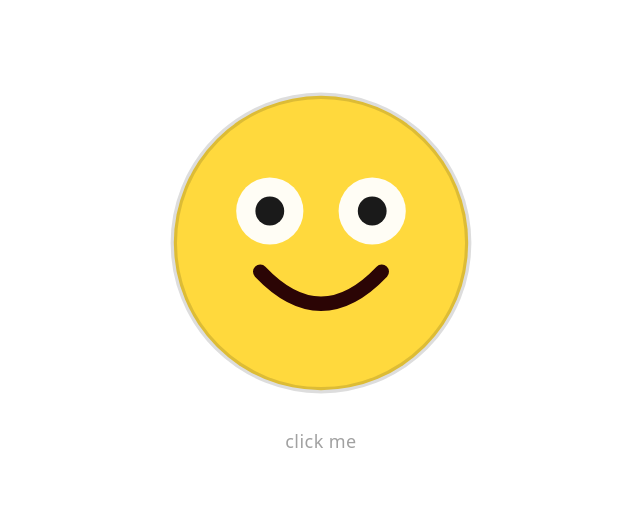
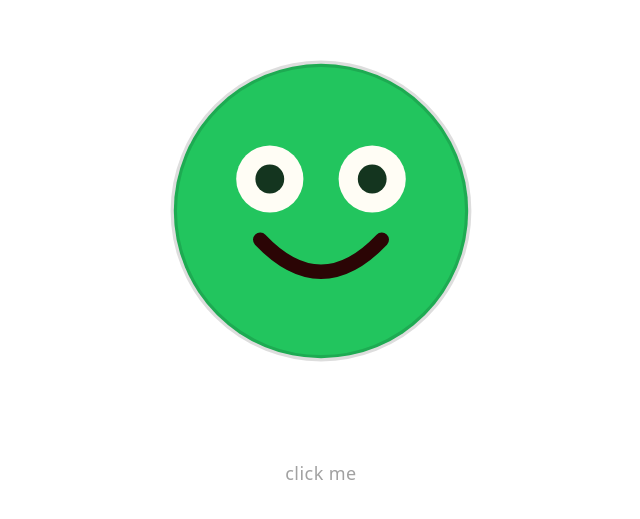
Before and after one commit to vreshch/kids-games, a Next.js app: page / in a window 1280 px wide. Shown: the part 131-650 px from the top of the page, without its empty margins (319-959 px from the left). Built offline with nearby package versions, Linux system fonts and the light colour scheme.

Commit message:
feat: 7-stage green-to-black ramp with glowing eyes and tongue

```diff
--- a/src/app/globals.css
+++ b/src/app/globals.css
@@ -42,8 +42,25 @@ body {
   animation: shake 0.16s infinite;
 }
 
+@keyframes creep-glow {
+  0%,
+  100% {
+    filter: drop-shadow(0 0 4px currentColor);
+    opacity: 0.82;
+  }
+  50% {
+    filter: drop-shadow(0 0 14px currentColor) drop-shadow(0 0 28px currentColor);
+    opacity: 1;
+  }
+}
+
+.animate-creep-glow {
+  animation: creep-glow 1.4s ease-in-out infinite;
+}
+
 @media (prefers-reduced-motion: reduce) {
-  .animate-shake {
+  .animate-shake,
+  .animate-creep-glow {
     animation: none;
   }
 }
--- a/src/components/scary-smile.tsx
+++ b/src/components/scary-smile.tsx
@@ -2,25 +2,30 @@
 
 import { useState } from 'react';
 
-const MAX_LEVEL = 5;
+const MAX_LEVEL = 6;
 
-const FACE_COLORS = ['#ffd93d', '#ffc233', '#ff9d33', '#ff6f33', '#dc3f28', '#8f1414'];
-const EYE_COLORS = ['#1a1a1a', '#1a1a1a', '#2b1010', '#5c1010', '#8a0f0f', '#ff1a1a'];
+const FACE_COLORS = ['#22c55e', '#7ede4a', '#ffd93d', '#ff8c1a', '#e02424', '#7a0c0c', '#050505'];
+const BROW_COLORS = ['#14351f', '#2b4a12', '#5c4406', '#6b2f00', '#4a0d0d', '#2e0505', '#8a1414'];
+const SCLERA_COLORS = ['#fffdf5', '#fffdf5', '#fffdf5', '#fff6d5', '#ffeaa8', '#ffd166', '#ffcf3d'];
+const PUPIL_COLORS = ['#14351f', '#14351f', '#2b1010', '#4a1010', '#5c1010', '#8a0f0f', '#ff1a1a'];
 const HINTS = [
   'click me',
   'ooh...',
+  'hmm...',
   'are you sure?',
   'getting spooky!',
   'RUN!',
   'click to start over',
 ];
 
+const TONGUE_PATH = 'M 86 146 Q 100 138 114 146 L 111 206 L 104 228 L 100 212 L 96 228 L 89 206 Z';
+
 function mouthPath(level: number) {
   if (level <= 2) {
-    const curve = [158, 130, 104][level];
+    const curve = [158, 142, 118][level];
     return `M 62 118 Q 100 ${curve} 138 118`;
   }
-  const open = [40, 56, 72][level - 3];
+  const open = [36, 48, 60, 72][level - 3];
   return `M 58 114 Q 100 106 142 114 Q 100 ${114 + open} 58 114 Z`;
 }
 
@@ -39,19 +44,19 @@ function Eye({ cx, level }: { cx: number; level: number }) {
   const pupilR = Math.max(3, 9 - level * 1.2);
   return (
     <g>
-      <circle cx={cx} cy={80} r={scleraR} fill="#fffdf5" />
-      <circle cx={cx} cy={80} r={pupilR} fill={EYE_COLORS[level]} />
+      <circle cx={cx} cy={80} r={scleraR} fill={SCLERA_COLORS[level]} />
+      <circle cx={cx} cy={80} r={pupilR} fill={PUPIL_COLORS[level]} />
     </g>
   );
 }
 
 function Brow({ x, level, flip }: { x: number; level: number; flip?: boolean }) {
-  const drop = (level - 1) * 5;
+  const drop = Math.min(16, (level - 1) * 4);
   const [x1, x2] = flip ? [x + 30, x] : [x, x + 30];
   return (
     <path
-      d={`M ${x1} ${52 - drop / 2} L ${x2} ${58 + drop}`}
-      stroke="#3a0d0d"
+      d={`M ${x1} ${46 - drop / 2} L ${x2} ${52 + drop}`}
+      stroke={BROW_COLORS[level]}
       strokeWidth={5 + level}
       strokeLinecap="round"
     />
@@ -61,39 +66,51 @@ function Brow({ x, level, flip }: { x: number; level: number; flip?: boolean })
 export function ScarySmile() {
   const [level, setLevel] = useState(0);
   const isOpenMouth = level >= 3;
+  const isFinal = level === MAX_LEVEL;
+  const glowClass = isFinal ? 'animate-creep-glow' : '';
 
   return (
     <div className="flex flex-col items-center gap-6">
       <button
         type="button"
         onClick={() => setLevel((l) => (l >= MAX_LEVEL ? 0 : l + 1))}
-        aria-label={level >= MAX_LEVEL ? 'Start over' : 'Make the face scarier'}
+        aria-label={isFinal ? 'Start over' : 'Make the face scarier'}
         className={`cursor-pointer rounded-full transition-transform duration-200 hover:scale-105 active:scale-95 ${
-          level >= 4 ? 'animate-shake' : ''
+          level >= 5 ? 'animate-shake' : ''
         }`}
-        style={{ filter: `drop-shadow(0 0 ${level * 12}px rgba(255, 30, 30, ${level * 0.16}))` }}
+        style={{ filter: `drop-shadow(0 0 ${level * 12}px rgba(255, 40, 40, ${level * 0.16}))` }}
       >
-        <svg viewBox="0 0 200 200" className="h-[40vmin] w-[40vmin]" role="img">
+        <svg viewBox="0 0 200 240" className="w-[40vmin]" role="img">
           <circle
             cx={100}
             cy={100}
             r={92}
             fill={FACE_COLORS[level]}
-            stroke="#00000022"
+            stroke={isFinal ? '#2a0000' : '#00000022'}
             strokeWidth={4}
           />
-          <Eye cx={68} level={level} />
-          <Eye cx={132} level={level} />
-          {level >= 2 && <Brow x={50} level={level} />}
-          {level >= 2 && <Brow x={120} level={level} flip />}
           <path
             d={mouthPath(level)}
-            fill={isOpenMouth ? '#2b0505' : 'none'}
-            stroke="#2b0505"
+            fill={isOpenMouth ? (isFinal ? '#2e0206' : '#2b0505') : 'none'}
+            stroke={isFinal ? '#2e0206' : '#2b0505'}
             strokeWidth={isOpenMouth ? 4 : 9}
             strokeLinecap="round"
           />
+          {isFinal && (
+            <path
+              d={TONGUE_PATH}
+              fill="#ff2d55"
+              className={glowClass}
+              style={{ color: '#ff2d55' }}
+            />
+          )}
           {isOpenMouth && teethPaths(level).map((d, i) => <path key={i} d={d} fill="#fffdf5" />)}
+          <g className={glowClass} style={isFinal ? { color: '#ffcf3d' } : undefined}>
+            <Eye cx={68} level={level} />
+            <Eye cx={132} level={level} />
+          </g>
+          {level >= 2 && <Brow x={50} level={level} />}
+          {level >= 2 && <Brow x={120} level={level} flip />}
         </svg>
       </button>
       <p className="text-lg tracking-wide text-neutral-400 select-none">{HINTS[level]}</p>
```
